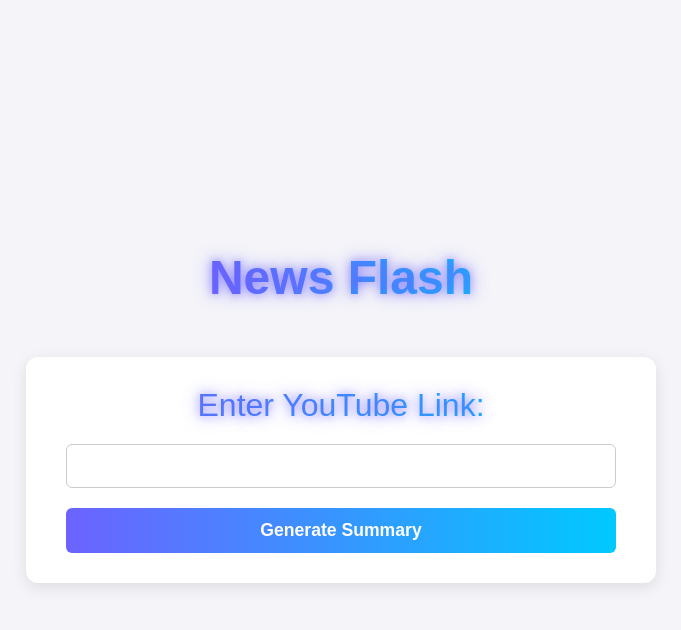
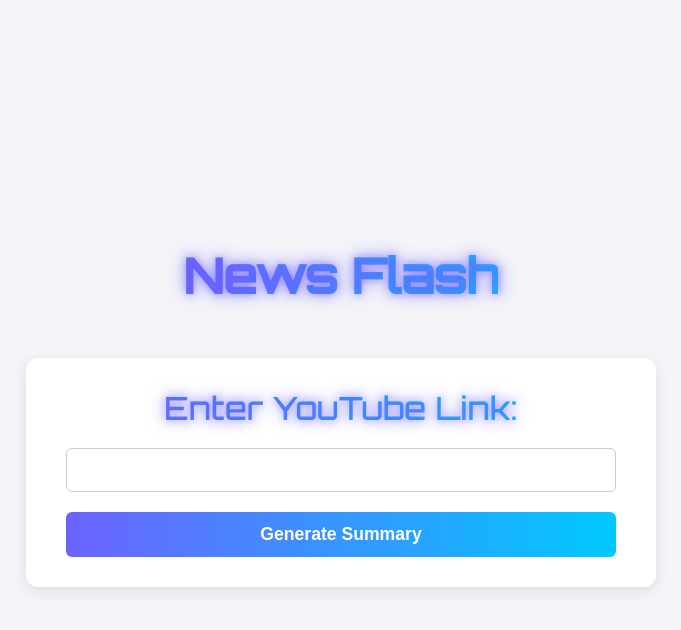
Before and after one commit to sujal-maheshwari2004/newsCheck, a Flask app: page / in a window 1280 px wide. Shown: the top 630 px of the page, without its empty margins (299-980 px from the left). Run offline with Flask 3, Linux system fonts and the light colour scheme.

Commit message:
Update index.html

```diff
--- a/templates/index.html
+++ b/templates/index.html
@@ -3,7 +3,9 @@
 <head>
     <meta charset="UTF-8">
     <title>YouTube Summary Generator</title>
+    <link rel="stylesheet" href="static\style.css">
     <link rel="stylesheet" href="{{ url_for('static', filename='style.css') }}">
+    <link href="https://fonts.googleapis.com/css2?family=Orbitron:wght@500&display=swap" rel="stylesheet">
 </head>
 <body>
     <h1>News Flash</h1>
```
